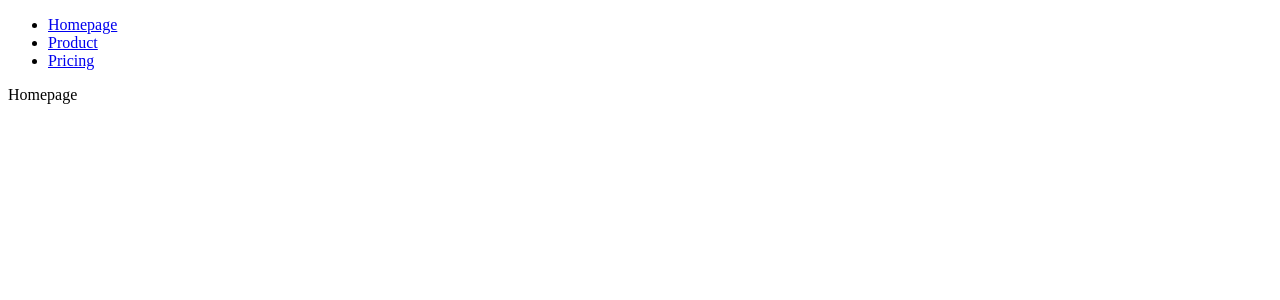
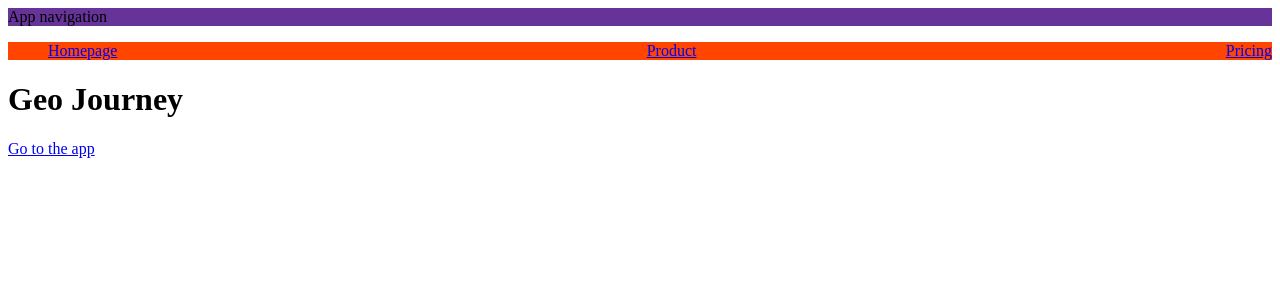
Before and after one commit to arvinbuid/geojourney, a React (Vite) app: page / in a window 1280 px wide. Shown: the top 300 px of the page. Built offline with nearby package versions, Linux system fonts and the light colour scheme.

Commit message:
Created AppLayout, AppNav components, AppNav and PageNav css module and import them to its respective jsc component where it belongs to.

```diff
--- a/src/App.jsx
+++ b/src/App.jsx
@@ -2,6 +2,7 @@
 import Homepage from "./pages/Homepage";
 import Product from "./pages/Product";
 import Pricing from "./pages/Pricing";
+import AppLayout from "./pages/AppLayout";
 import NotFound from "./pages/NotFound";
 
 export default function App() {
@@ -12,6 +13,7 @@
           <Route path='/' element={<Homepage />} />
           <Route path='product' element={<Product />} />
           <Route path='pricing' element={<Pricing />} />
+          <Route path='app' element={<AppLayout />} />
           <Route path='*' element={<NotFound />} />
         </Routes>
       </BrowserRouter>
--- /dev/null
+++ b/src/components/AppNav.jsx
@@ -0,0 +1,7 @@
+import styles from "./AppNav.module.css";
+
+function AppNav() {
+  return <nav className={styles.nav}>App navigation</nav>;
+}
+
+export default AppNav;
--- /dev/null
+++ b/src/components/AppNav.module.css
@@ -0,0 +1,3 @@
+.nav {
+  background-color: rebeccapurple;
+}
--- a/src/components/PageNav.jsx
+++ b/src/components/PageNav.jsx
@@ -1,8 +1,9 @@
 import {NavLink} from "react-router-dom";
+import styles from "./PageNav.module.css";
 
 function PageNav() {
   return (
-    <nav>
+    <nav className={styles.nav}>
       <ul>
         <li>
           <NavLink to='/'>Homepage</NavLink>
--- /dev/null
+++ b/src/components/PageNav.module.css
@@ -0,0 +1,9 @@
+.nav {
+  background-color: orangered;
+}
+
+.nav ul {
+  list-style: none;
+  display: flex;
+  justify-content: space-between;
+}
--- /dev/null
+++ b/src/pages/AppLayout.jsx
@@ -0,0 +1,12 @@
+import AppNav from "../components/AppNav";
+
+function AppLayout() {
+  return (
+    <div>
+      <AppNav />
+      AppLayout
+    </div>
+  );
+}
+
+export default AppLayout;
--- a/src/pages/Homepage.jsx
+++ b/src/pages/Homepage.jsx
@@ -1,10 +1,14 @@
+import {Link} from "react-router-dom";
 import PageNav from "../components/PageNav";
+import AppNav from "../components/AppNav";
 
 function Homepage() {
   return (
     <div>
+      <AppNav />
       <PageNav />
-      Homepage
+      <h1>Geo Journey</h1>
+      <Link to='/app'>Go to the app</Link>
     </div>
   );
 }
```
